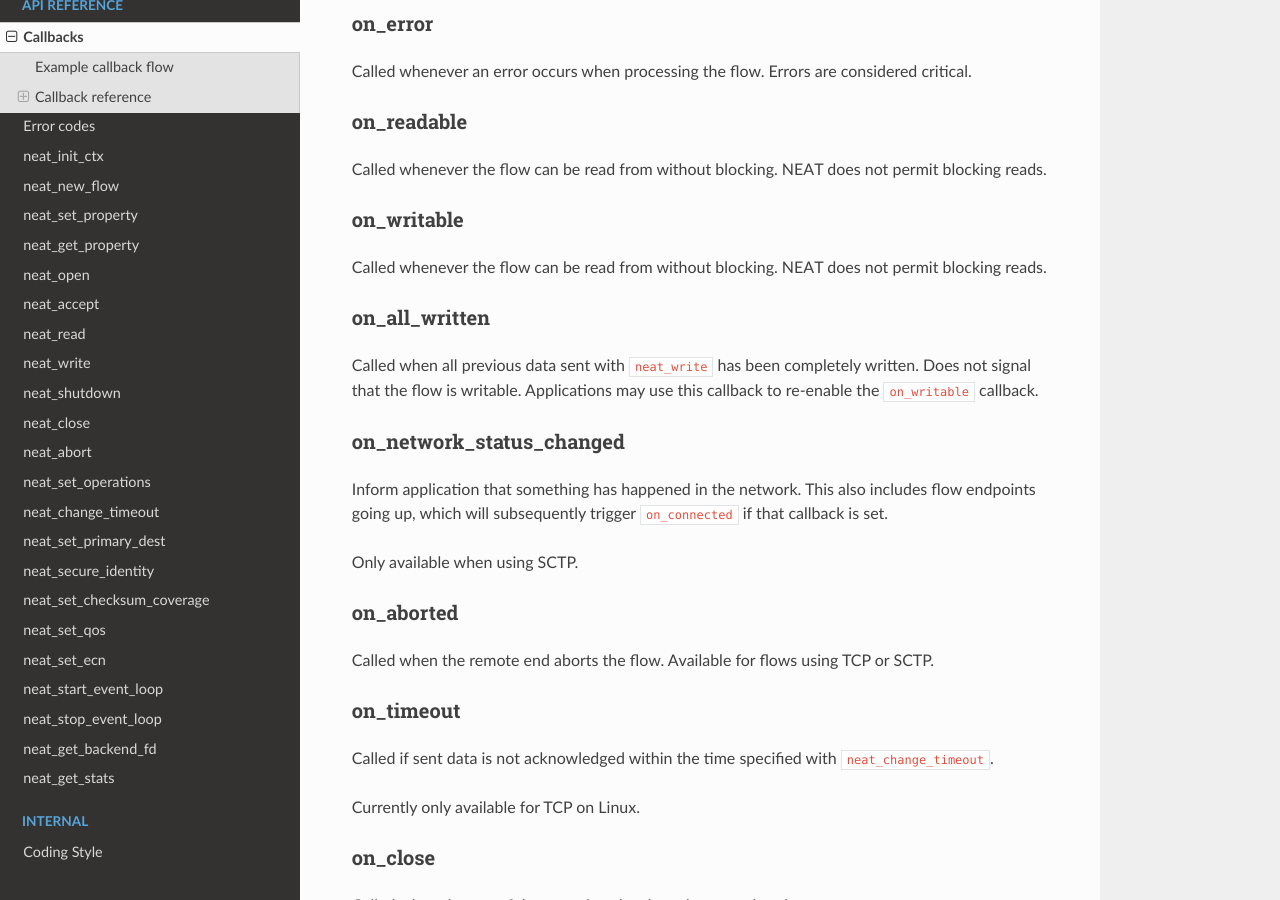
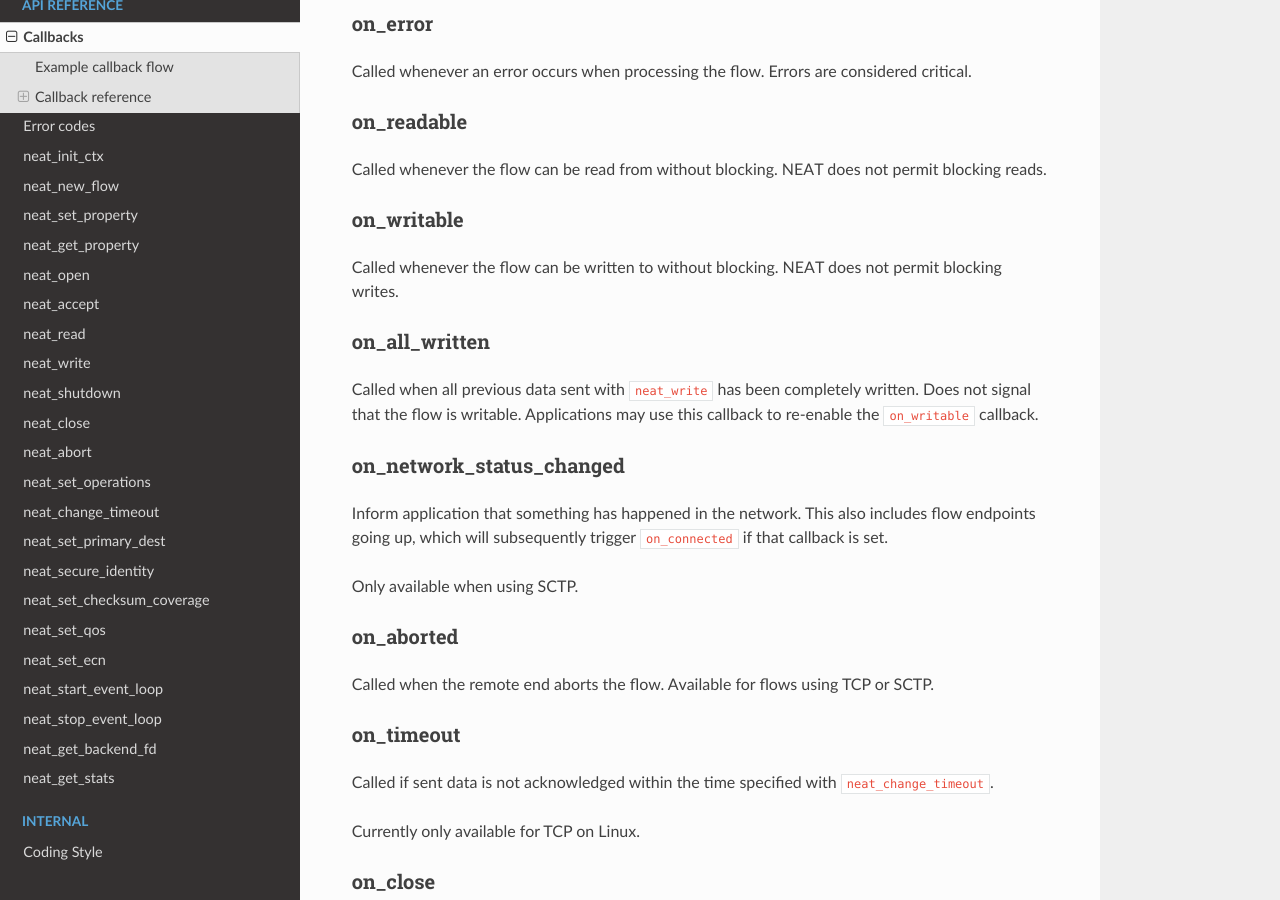
Before and after one commit to NEAT-project/neat, a Sphinx documentation site: the page built from docs/callbacks.md, in a window 1280 px wide and 900 px high, scrolled down 1839 px. Built offline with Sphinx 7.4.7 and the Read the Docs theme 2.0.0, drawn with Linux system fonts in a browser that asks for light colours.

Commit message:
docs: Fixed copy-paste error in on_writable description

```diff
--- a/docs/callbacks.md
+++ b/docs/callbacks.md
@@ -99,8 +99,8 @@ blocking reads.
 
 #### on_writable
 
-Called whenever the flow can be read from without blocking. NEAT does not permit
-blocking reads.
+Called whenever the flow can be written to without blocking. NEAT does not
+permit blocking writes.
 
 #### on_all_written
 
```
